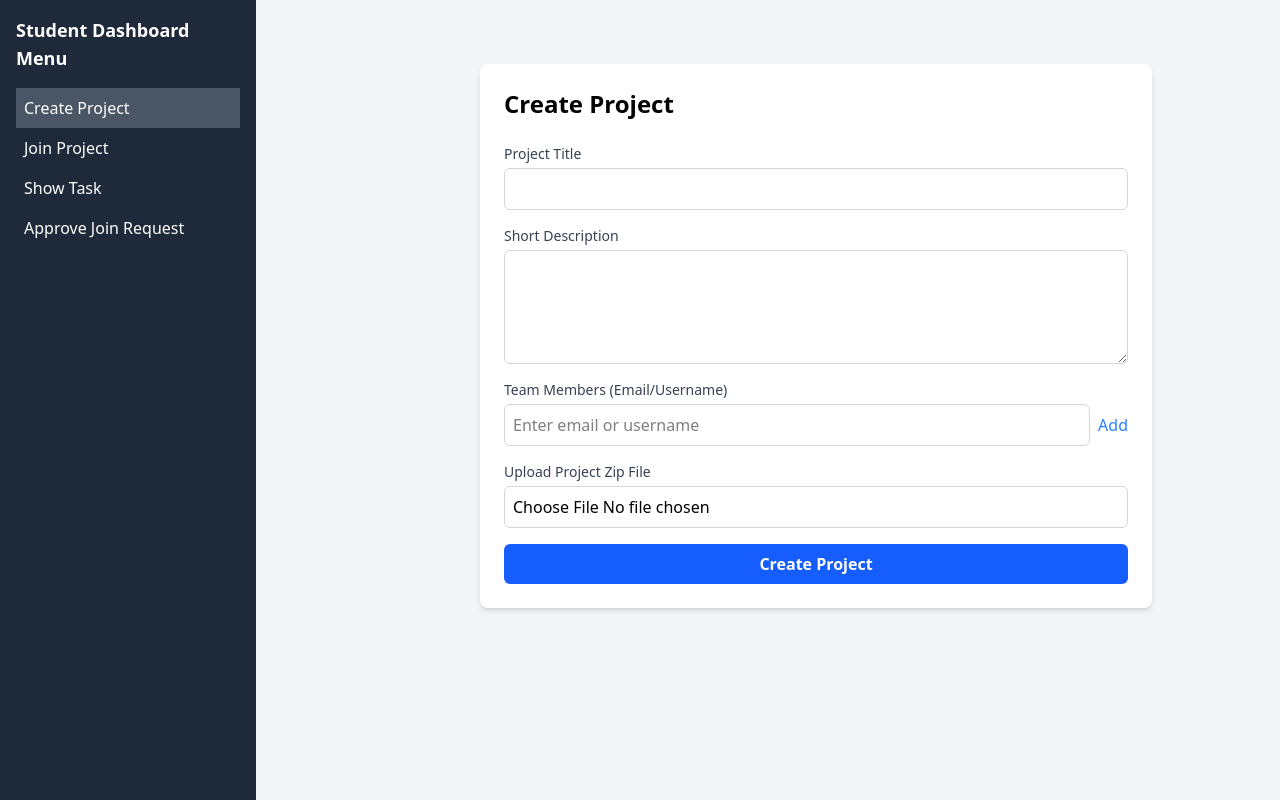
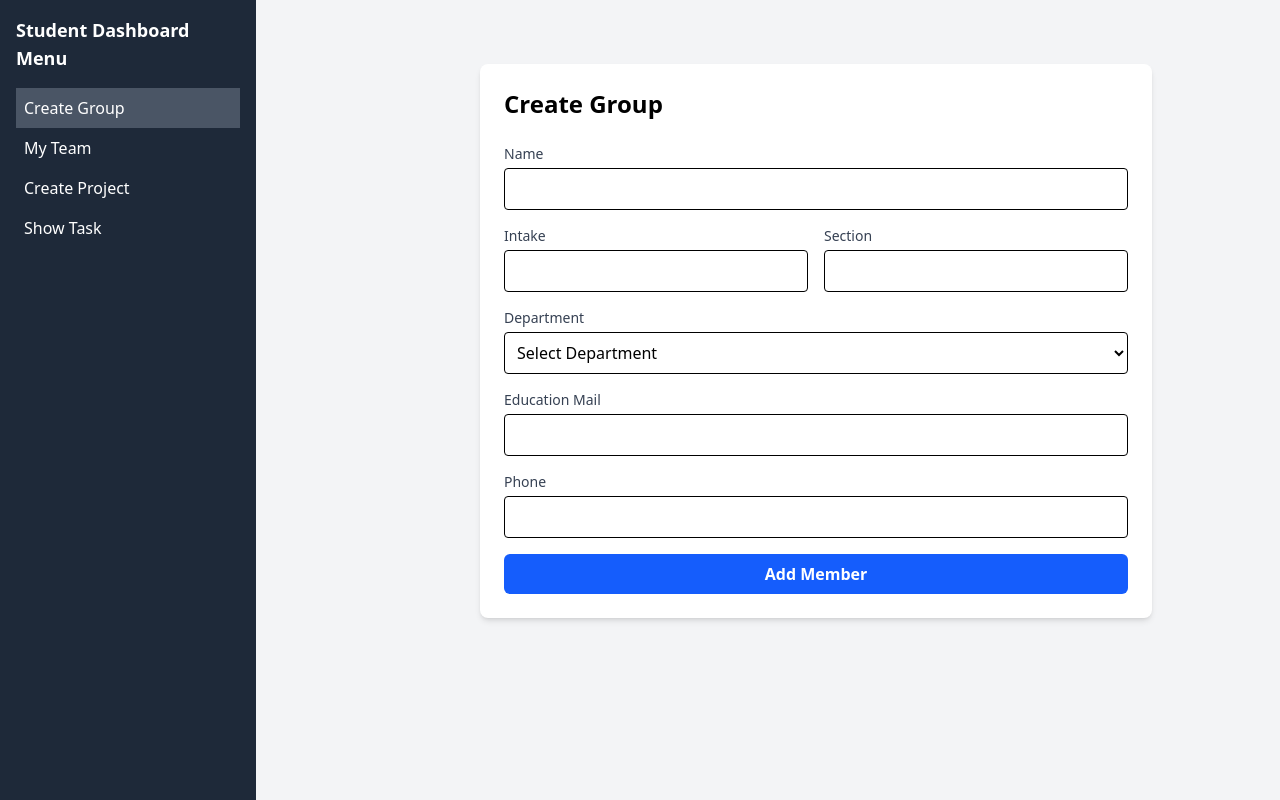
Before and after one commit to adibmahmud007/capstone-hub, a React (Vite) app: page /studentDashboard in a window 1280 px wide. Built offline with nearby package versions, Linux system fonts and the light colour scheme.

Commit message:
create group and My Team component added

```diff
--- a/src/components/StudentDashboard/StudentDashboard.jsx
+++ b/src/components/StudentDashboard/StudentDashboard.jsx
@@ -1,22 +1,30 @@
+/* eslint-disable react/prop-types */
 import { useState } from 'react';
 import { Menu, X } from 'lucide-react';
 
 const StudentDashboard = () => {
-    const [activeMenu, setActiveMenu] = useState('createProject');
+    const [activeMenu, setActiveMenu] = useState('createGroup');
     const [sidebarOpen, setSidebarOpen] = useState(false);
+
+    // Move groupMembers state to StudentDashboard
+    const [groupMembers, setGroupMembers] = useState([]);
 
     const renderContent = () => {
         switch (activeMenu) {
+            case 'createGroup':
+                return <CreateGroup groupMembers={groupMembers} setGroupMembers={setGroupMembers} />;
+            case 'myTeam':
+                return <MyTeam groupMembers={groupMembers} />;
             case 'createProject':
                 return <CreateProject />;
-            case 'joinProject':
-                return <JoinProject />;
+            // case 'joinProject':
+                // return <JoinProject />;
             case 'showTask':
                 return <ShowTask />;
-            case 'approveJoinRequest':
-                return <ApproveJoinRequest />;
+            // case 'approveJoinRequest':
+                // return <ApproveJoinRequest />;
             default:
-                return <CreateProject />;
+                return <CreateGroup groupMembers={groupMembers} setGroupMembers={setGroupMembers} />;
         }
     };
 
@@ -33,10 +41,12 @@ const StudentDashboard = () => {
                 <h2 className="text-lg font-bold mb-4 hidden lg:block">Student Dashboard Menu</h2>
                 <ul>
                     {[
+                        { key: 'createGroup', label: 'Create Group' },
+                        { key: 'myTeam', label: 'My Team' },
                         { key: 'createProject', label: 'Create Project' },
-                        { key: 'joinProject', label: 'Join Project' },
+                        // { key: 'joinProject', label: 'Join Project' },
                         { key: 'showTask', label: 'Show Task' },
-                        { key: 'approveJoinRequest', label: 'Approve Join Request' }
+                        // { key: 'approveJoinRequest', label: 'Approve Join Request' }
                     ].map(({ key, label }) => (
                         <li
                             key={key}
@@ -52,20 +62,110 @@ const StudentDashboard = () => {
                 </ul>
             </div>
 
-            {/* Hamburger Button (Only visible when sidebar is closed) */}
+            {/* Hamburger Button */}
             {!sidebarOpen && (
                 <button onClick={() => setSidebarOpen(true)} className="absolute top-4 left-4 lg:hidden z-20 text-gray-200 bg-gray-700 p-2 rounded-md shadow-md">
                     <Menu size={24} />
                 </button>
             )}
 
-            {/* Main Content (Adjusted to remove white background issue) */}
+            {/* Main Content */}
             <div className="flex-1 p-4 pt-10 lg:pl-28 lg:pt-16">
                 {renderContent()}
             </div>
         </div>
     );
 };
+
+
+const CreateGroup = ({ groupMembers, setGroupMembers }) => {
+    const [member, setMember] = useState({
+        name: '',
+        intake: '',
+        section: '',
+        department: '',
+        email: '',
+        phone: ''
+    });
+
+    const handleChange = (e) => {
+        setMember({ ...member, [e.target.name]: e.target.value });
+    };
+
+    const handleSubmit = (e) => {
+        e.preventDefault();
+        setGroupMembers([...groupMembers, member]); // Update global state
+        setMember({ name: '', intake: '', section: '', department: '', email: '', phone: '' });
+    };
+
+    return (
+        <div className="max-w-2xl mx-auto p-6 bg-white rounded-lg shadow-md">
+            <h2 className="text-2xl font-bold mb-6">Create Group</h2>
+            <form onSubmit={handleSubmit}>
+                <div className="mb-4">
+                    <label className="block text-sm font-medium text-gray-700 mb-1">Name</label>
+                    <input type="text" name="name" value={member.name} onChange={handleChange} className="w-full p-2 border rounded" required />
+                </div>
+                <div className="flex gap-4 mb-4">
+                    <div className="flex-1">
+                        <label className="block text-sm font-medium text-gray-700 mb-1">Intake</label>
+                        <input type="text" name="intake" value={member.intake} onChange={handleChange} className="w-full p-2 border rounded" required />
+                    </div>
+                    <div className="flex-1">
+                        <label className="block text-sm font-medium text-gray-700 mb-1">Section</label>
+                        <input type="text" name="section" value={member.section} onChange={handleChange} className="w-full p-2 border rounded" required />
+                    </div>
+                </div>
+                <div className="mb-4">
+                    <label className="block text-sm font-medium text-gray-700 mb-1">Department</label>
+                    <select name="department" value={member.department} onChange={handleChange} className="w-full p-2 border rounded" required>
+                        <option value="">Select Department</option>
+                        <option value="CSE">CSE</option>
+                        <option value="EEE">EEE</option>
+                        <option value="BBA">BBA</option>
+                    </select>
+                </div>
+                <div className="mb-4">
+                    <label className="block text-sm font-medium text-gray-700 mb-1">Education Mail</label>
+                    <input type="email" name="email" value={member.email} onChange={handleChange} className="w-full p-2 border rounded" required />
+                </div>
+                <div className="mb-4">
+                    <label className="block text-sm font-medium text-gray-700 mb-1">Phone</label>
+                    <input type="text" name="phone" value={member.phone} onChange={handleChange} className="w-full p-2 border rounded" required />
+                </div>
+                <button type="submit" className="w-full bg-blue-600 text-white font-bold py-2 rounded-md hover:bg-blue-700 transition">Add Member</button>
+            </form>
+        </div>
+    );
+};
+
+// eslint-disable-next-line no-unused-vars
+const MyTeam = ({ groupMembers, supervisor }) => {
+    return (
+        <div className="max-w-2xl mx-auto p-6 bg-white rounded-lg shadow-md">
+            <h1 className="text-3xl font-bold mb-4 text-center">OpenSpace - Capstone Repository System</h1>
+            <h2 className="text-xl font-semibold mb-4">Supervisor: Saifur Rahman</h2>
+            <h2 className="text-2xl font-bold mb-6">My Team</h2>
+            {groupMembers.length === 0 ? (
+                <p className="text-gray-500">No members added yet.</p>
+            ) : (
+                <ul className="mt-2 border p-4 rounded bg-gray-100">
+                    {groupMembers.map((member, index) => (
+                        <li key={index} className="border-b py-2">
+                            {member.name} - {member.intake} {member.section} - {member.department} - {member.email} - {member.phone}
+                        </li>
+                    ))}
+                </ul>
+            )}
+        </div>
+    );
+};
+
+
+
+
+
+
 
 const CreateProject = () => {
     const [projectTitle, setProjectTitle] = useState('');
@@ -166,65 +266,65 @@ const CreateProject = () => {
     );
 };
 
-const JoinProject = () => {
-    const [searchTerm, setSearchTerm] = useState('');
-    const [teams] = useState([
-        { id: 1, name: "Tech Wizards", joined: false },
-        { id: 2, name: "Code Masters", joined: false },
-        { id: 3, name: "AI Innovators", joined: false },
-        { id: 4, name: "Cyber Guardians", joined: false },
-        { id: 5, name: "Data Scientists", joined: false },
-    ]);
-    const [joinedTeams, setJoinedTeams] = useState({});
+// const JoinProject = () => {
+//     const [searchTerm, setSearchTerm] = useState('');
+//     const [teams] = useState([
+//         { id: 1, name: "Tech Wizards", joined: false },
+//         { id: 2, name: "Code Masters", joined: false },
+//         { id: 3, name: "AI Innovators", joined: false },
+//         { id: 4, name: "Cyber Guardians", joined: false },
+//         { id: 5, name: "Data Scientists", joined: false },
+//     ]);
+//     const [joinedTeams, setJoinedTeams] = useState({});
 
-    const handleJoin = (id) => {
-        setJoinedTeams(prevState => ({ ...prevState, [id]: true }));
-    };
+//     const handleJoin = (id) => {
+//         setJoinedTeams(prevState => ({ ...prevState, [id]: true }));
+//     };
 
-    const filteredTeams = teams.filter(team =>
-        searchTerm.length > 0 && team.name.toLowerCase().includes(searchTerm.toLowerCase())
-    );
+//     const filteredTeams = teams.filter(team =>
+//         searchTerm.length > 0 && team.name.toLowerCase().includes(searchTerm.toLowerCase())
+//     );
 
-    return (
-        <div className="max-w-2xl mx-auto p-6 bg-white rounded-lg shadow-md">
-            <h2 className="text-2xl font-bold mb-4">Join a Team</h2>
+//     return (
+//         <div className="max-w-2xl mx-auto p-6 bg-white rounded-lg shadow-md">
+//             <h2 className="text-2xl font-bold mb-4">Join a Team</h2>
 
-            {/* Search Input */}
-            <div className="mb-4">
-                <input
-                    type="text"
-                    placeholder="Search for a team..."
-                    value={searchTerm}
-                    onChange={(e) => setSearchTerm(e.target.value)}
-                    className="block w-full border border-gray-300 rounded-md p-2 focus:outline-none focus:ring focus:ring-blue-500"
-                />
-            </div>
+//             {/* Search Input */}
+//             <div className="mb-4">
+//                 <input
+//                     type="text"
+//                     placeholder="Search for a team..."
+//                     value={searchTerm}
+//                     onChange={(e) => setSearchTerm(e.target.value)}
+//                     className="block w-full border border-gray-300 rounded-md p-2 focus:outline-none focus:ring focus:ring-blue-500"
+//                 />
+//             </div>
 
-            {/* Team List (Only shows results if searchTerm is not empty) */}
-            {filteredTeams.length > 0 ? (
-                <ul className="space-y-4">
-                    {filteredTeams.map(({ id, name }) => (
-                        <li key={id} className="flex items-center justify-between p-3 border rounded-md shadow-sm bg-gray-50">
-                            <span className="text-gray-800 font-medium">{name}</span>
-                            {joinedTeams[id] ? (
-                                <span className="text-green-600 font-semibold">Request Sent ✅</span>
-                            ) : (
-                                <button
-                                    onClick={() => handleJoin(id)}
-                                    className="px-3 py-1 bg-blue-500 text-white rounded-md hover:bg-blue-600 transition"
-                                >
-                                    Join Team
-                                </button>
-                            )}
-                        </li>
-                    ))}
-                </ul>
-            ) : searchTerm.length > 0 ? (
-                <p className="text-gray-500">No teams found.</p>
-            ) : null}
-        </div>
-    );
-};
+//             {/* Team List (Only shows results if searchTerm is not empty) */}
+//             {filteredTeams.length > 0 ? (
+//                 <ul className="space-y-4">
+//                     {filteredTeams.map(({ id, name }) => (
+//                         <li key={id} className="flex items-center justify-between p-3 border rounded-md shadow-sm bg-gray-50">
+//                             <span className="text-gray-800 font-medium">{name}</span>
+//                             {joinedTeams[id] ? (
+//                                 <span className="text-green-600 font-semibold">Request Sent ✅</span>
+//                             ) : (
+//                                 <button
+//                                     onClick={() => handleJoin(id)}
+//                                     className="px-3 py-1 bg-blue-500 text-white rounded-md hover:bg-blue-600 transition"
+//                                 >
+//                                     Join Team
+//                                 </button>
+//                             )}
+//                         </li>
+//                     ))}
+//                 </ul>
+//             ) : searchTerm.length > 0 ? (
+//                 <p className="text-gray-500">No teams found.</p>
+//             ) : null}
+//         </div>
+//     );
+// };
 
 
 
@@ -281,56 +381,56 @@ const ShowTask = () => {
 };
 
 
-const ApproveJoinRequest = () => {
-    const [requests, setRequests] = useState([
-        { id: 1, name: "John Doe", status: "pending" },
-        { id: 2, name: "Jane Smith", status: "pending" },
-        { id: 3, name: "Alice Johnson", status: "pending" },
-    ]);
+// const ApproveJoinRequest = () => {
+//     const [requests, setRequests] = useState([
+//         { id: 1, name: "John Doe", status: "pending" },
+//         { id: 2, name: "Jane Smith", status: "pending" },
+//         { id: 3, name: "Alice Johnson", status: "pending" },
+//     ]);
 
-    const handleApprove = (id) => {
-        setRequests(requests.map(req => req.id === id ? { ...req, status: "approved" } : req));
-    };
+//     const handleApprove = (id) => {
+//         setRequests(requests.map(req => req.id === id ? { ...req, status: "approved" } : req));
+//     };
 
-    const handleDecline = (id) => {
-        setRequests(requests.filter(req => req.id !== id));
-    };
+//     const handleDecline = (id) => {
+//         setRequests(requests.filter(req => req.id !== id));
+//     };
 
-    return (
-        <div className="max-w-2xl mx-auto p-6 bg-white rounded-lg shadow-md">
-            <h2 className="text-2xl font-bold mb-4">Approve Join Requests</h2>
-            {requests.length > 0 ? (
-                <ul className="space-y-4">
-                    {requests.map(({ id, name, status }) => (
-                        <li key={id} className="flex items-center justify-between p-3 border rounded-md shadow-sm bg-gray-50">
-                            <span className="text-gray-800 font-medium">{name}</span>
-                            {status === "pending" ? (
-                                <div className="flex space-x-2">
-                                    <button
-                                        onClick={() => handleApprove(id)}
-                                        className="px-3 py-1 bg-green-500 text-white rounded-md hover:bg-green-600 transition"
-                                    >
-                                        Approve
-                                    </button>
-                                    <button
-                                        onClick={() => handleDecline(id)}
-                                        className="px-3 py-1 bg-red-500 text-white rounded-md hover:bg-red-600 transition"
-                                    >
-                                        Decline
-                                    </button>
-                                </div>
-                            ) : (
-                                <span className="text-green-600 font-semibold">Approved ✅</span>
-                            )}
-                        </li>
-                    ))}
-                </ul>
-            ) : (
-                <p className="text-gray-500">No pending requests.</p>
-            )}
-        </div>
-    );
-};
+//     return (
+//         <div className="max-w-2xl mx-auto p-6 bg-white rounded-lg shadow-md">
+//             <h2 className="text-2xl font-bold mb-4">Approve Join Requests</h2>
+//             {requests.length > 0 ? (
+//                 <ul className="space-y-4">
+//                     {requests.map(({ id, name, status }) => (
+//                         <li key={id} className="flex items-center justify-between p-3 border rounded-md shadow-sm bg-gray-50">
+//                             <span className="text-gray-800 font-medium">{name}</span>
+//                             {status === "pending" ? (
+//                                 <div className="flex space-x-2">
+//                                     <button
+//                                         onClick={() => handleApprove(id)}
+//                                         className="px-3 py-1 bg-green-500 text-white rounded-md hover:bg-green-600 transition"
+//                                     >
+//                                         Approve
+//                                     </button>
+//                                     <button
+//                                         onClick={() => handleDecline(id)}
+//                                         className="px-3 py-1 bg-red-500 text-white rounded-md hover:bg-red-600 transition"
+//                                     >
+//                                         Decline
+//                                     </button>
+//                                 </div>
+//                             ) : (
+//                                 <span className="text-green-600 font-semibold">Approved ✅</span>
+//                             )}
+//                         </li>
+//                     ))}
+//                 </ul>
+//             ) : (
+//                 <p className="text-gray-500">No pending requests.</p>
+//             )}
+//         </div>
+//     );
+// };
 
 
 export default StudentDashboard;
```
